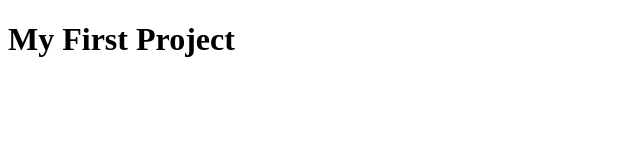
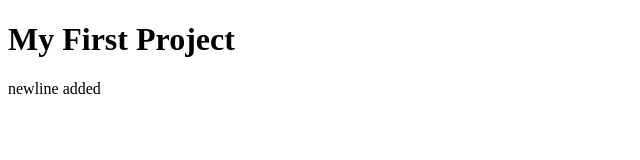
Before and after one commit to hyma12345/myproject, a plain HTML site: page app.html in a window 1280 px wide. Shown: the whole page, without its empty margins (0-640 px from the left). Drawn offline with Linux system fonts and the light colour scheme.

Commit message:
newline added

```diff
--- a/app.html
+++ b/app.html
@@ -2,5 +2,6 @@
 <html>
 <body>
 <h1>My First Project</h1>
+</h2> newline added </h2>
 </body>
 </html>
```
